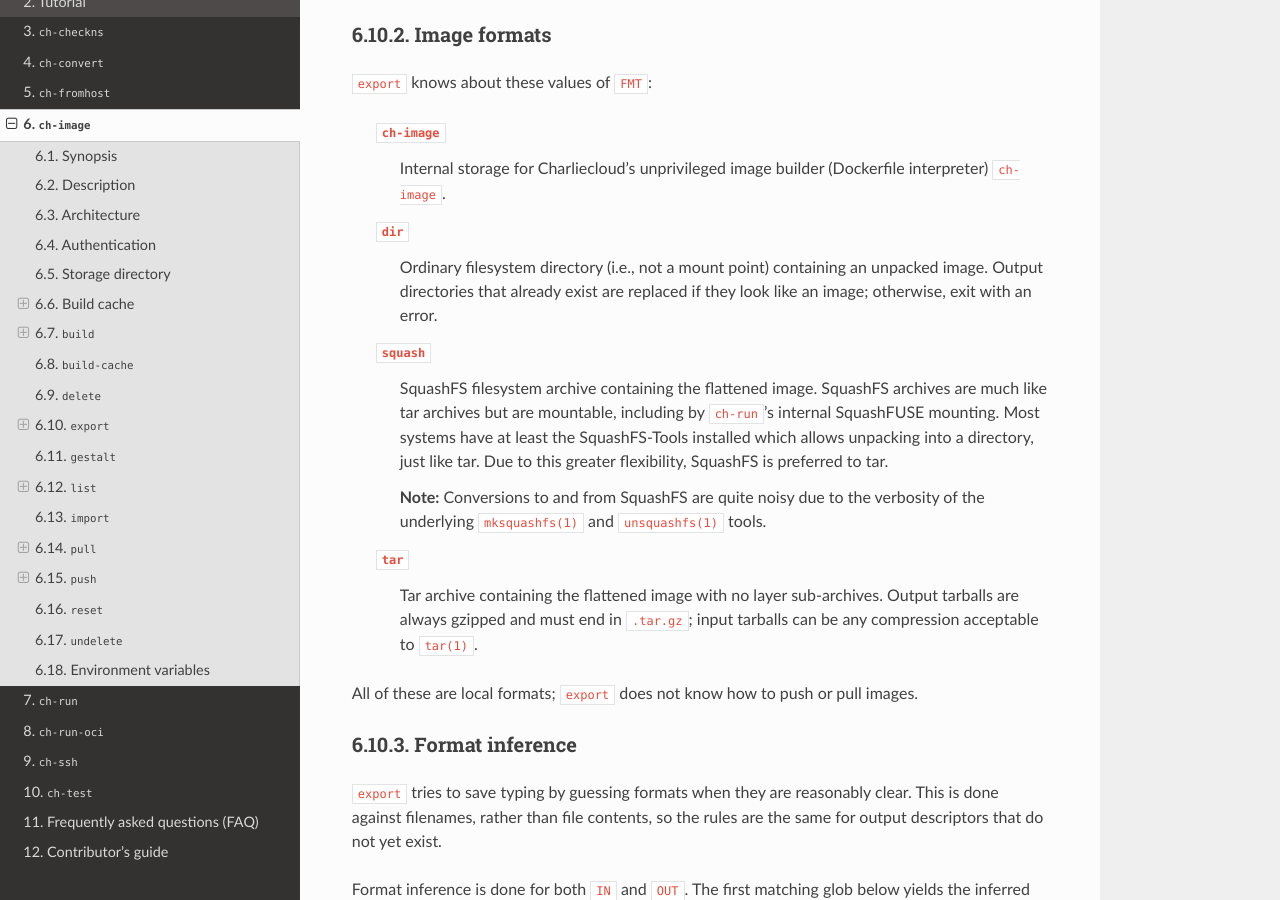
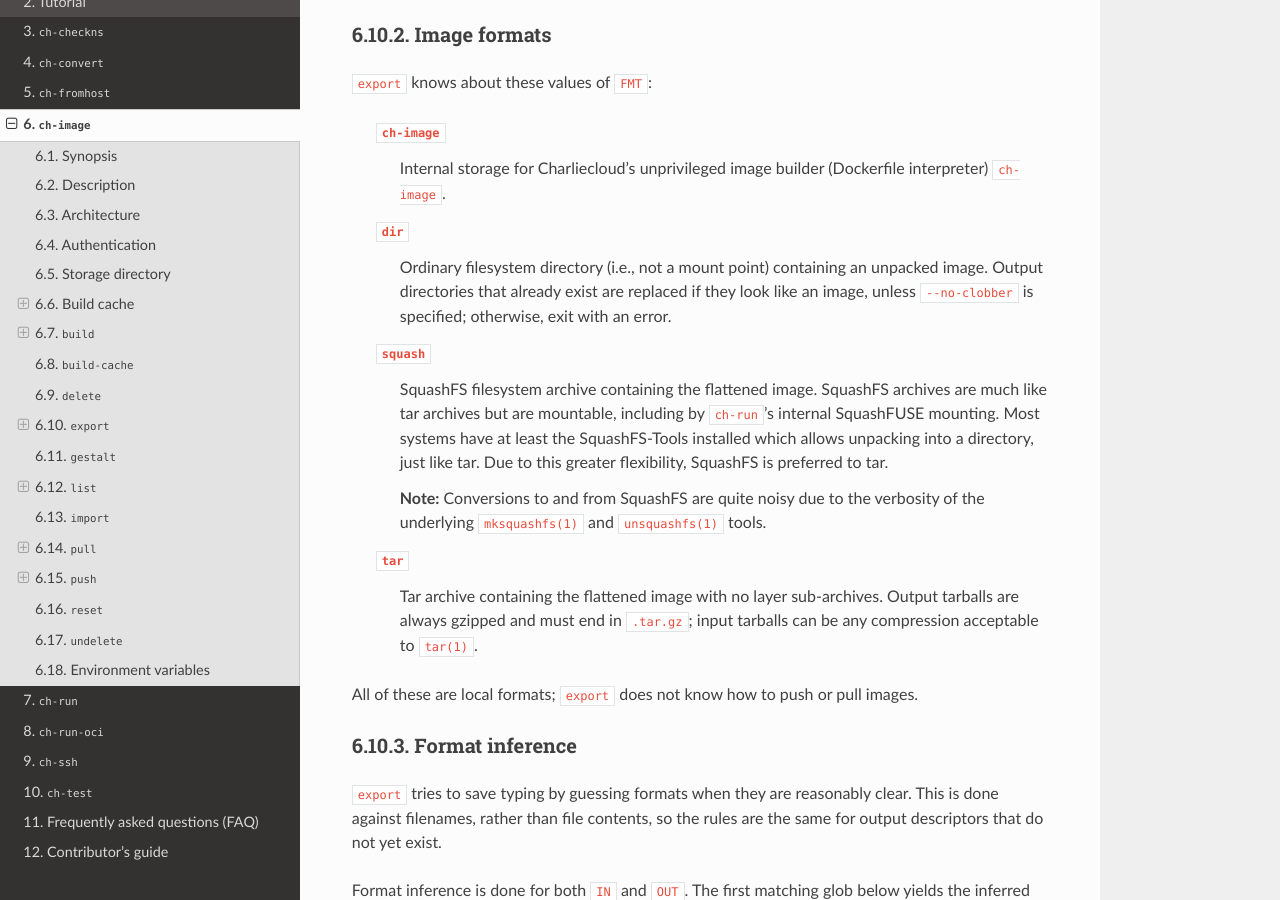
Before and after one commit to hpc/charliecloud, a Sphinx documentation site: the page built from doc/ch-image.rst, in a window 1280 px wide and 900 px high, scrolled down 18578 px. Built offline with Sphinx 7.4.7 and the Read the Docs theme 2.0.0, drawn with Linux system fonts in a browser that asks for light colours; the version number could not be read and is left out.

Commit message:
Update doc/ch-image.rst
Co-authored-by: Jordan Ogas <jogas@lanl.gov>

```diff
--- a/doc/ch-image.rst
+++ b/doc/ch-image.rst
@@ -1005,7 +1005,8 @@ Image formats
   :code:`dir`
     Ordinary filesystem directory (i.e., not a mount point) containing an
     unpacked image. Output directories that already exist are replaced if they
-    look like an image; otherwise, exit with an error.
+    look like an image, unless :code:`--no-clobber` is
+    specified; otherwise, exit with an error.
 
   :code:`squash`
     SquashFS filesystem archive containing the flattened image. SquashFS
```
